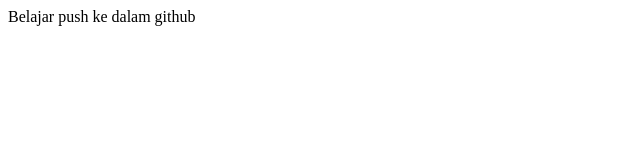
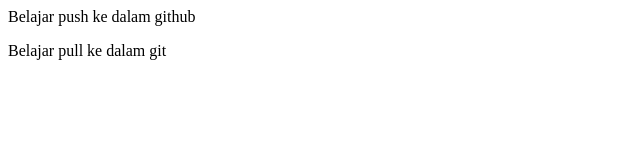
Before and after one commit to sagirichan007/repo-github, a plain HTML site: page index.html in a window 1280 px wide. Shown: the whole page, without its empty margins (0-640 px from the left). Drawn offline with Linux system fonts and the light colour scheme.

Commit message:
Update index.html

```diff
--- a/index.html
+++ b/index.html
@@ -1 +1,2 @@
 <p>Belajar push ke dalam github</p>
+<p>Belajar pull ke dalam git</p>
```
